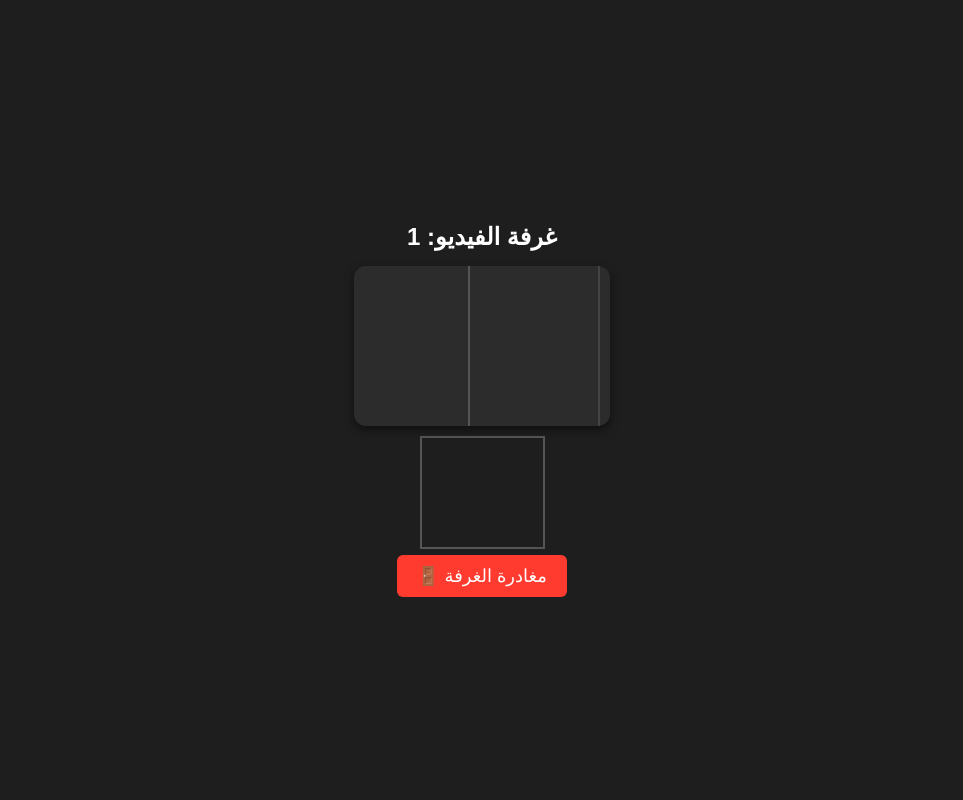
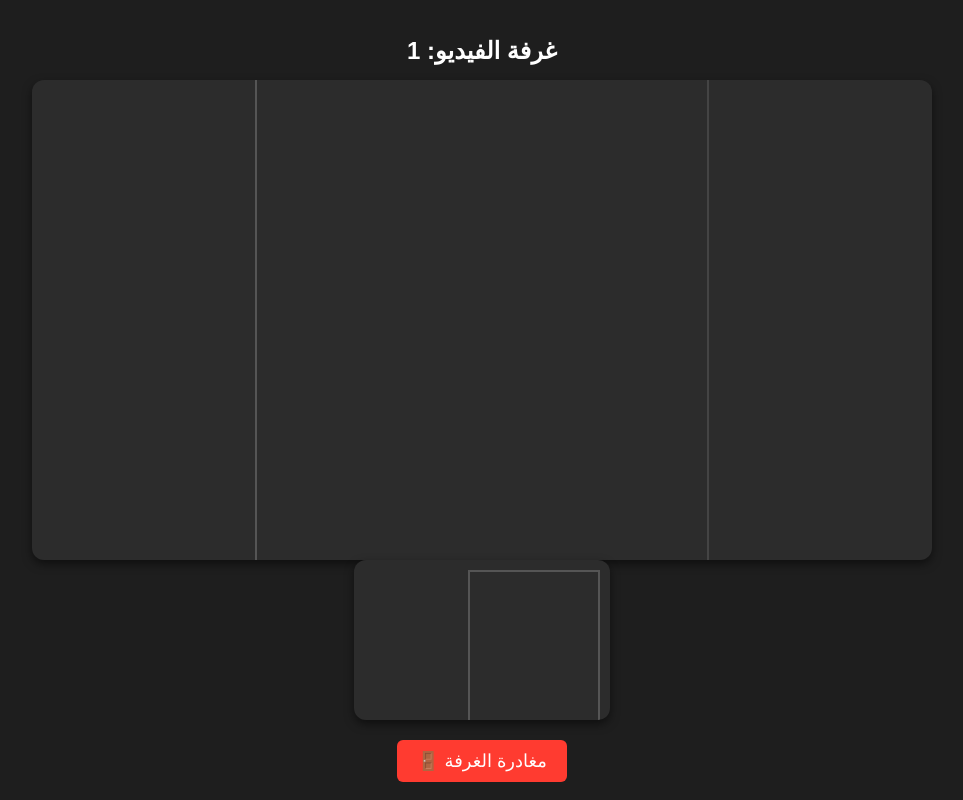
Before and after one commit to midouproj/vidio-chat, a Flask app: template templates/video_chat.html in a window 1280 px wide. Shown: the whole page, without its empty margins (158-1121 px from the left). Run offline with Flask 3, Linux system fonts and the light colour scheme; the template is opened without the code that fills it: most values are stand-ins (such as "Sample title", 1, 10 or a date in 2020); some libraries are stand-ins or nearby versions.

Commit message:
Update styles.css

```diff
--- a/static/styles.css
+++ b/static/styles.css
@@ -42,7 +42,7 @@
     box-shadow: 0px 4px 10px rgba(0, 0, 0, 0.5);
 }
 
-#video-container1 {
+#video-container2 {
     display: flex;
     justify-content: right;
     align-items: right;
```
